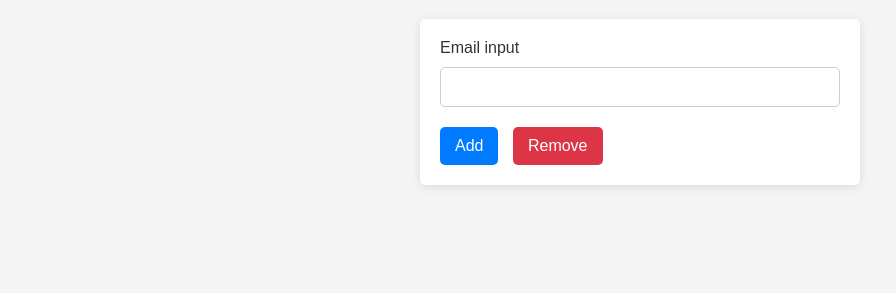
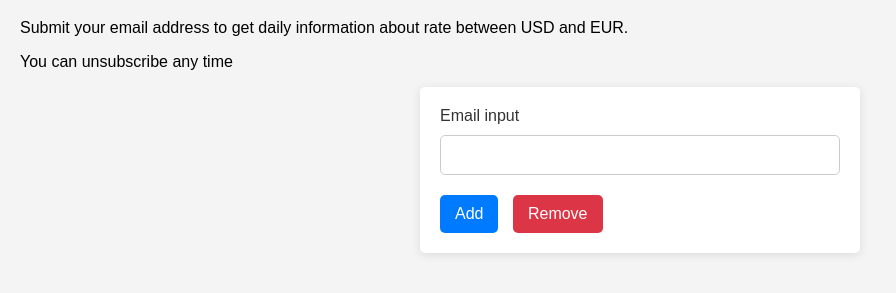
Before and after one commit to PawelHarasiuk/CurrencyNewsletter, a plain HTML site: page frontend/index.html in a window 1280 px wide. Shown: the part 81-374 px from the top of the page, without its empty margins (0-896 px from the left). Drawn offline with Linux system fonts and the light colour scheme.

Commit message:
added about section

```diff
--- a/frontend/index.html
+++ b/frontend/index.html
@@ -8,6 +8,12 @@
 </head>
 <body>
 <h1>Currency Newsletter</h1>
+
+<section id="about">
+    <p> Submit your email address to get daily information about rate between USD and EUR.</p>
+    <p> You can unsubscribe any time</p>
+</section>
+
 <form id="emailForm">
         <label for="email">Email input</label>
         <input type="text" name="email" id="email" required>
```
